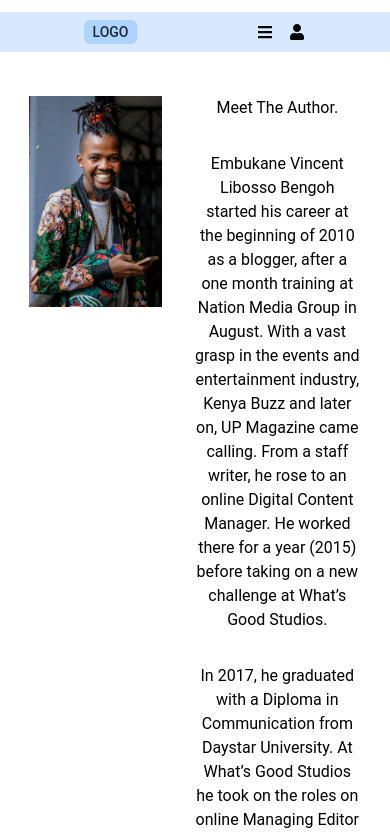
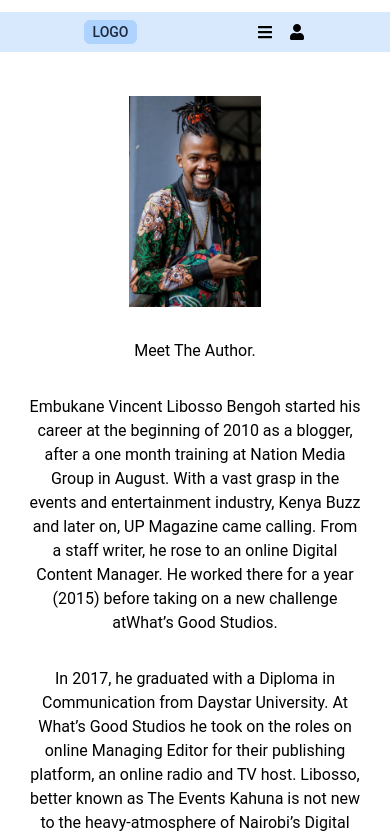
Before and after one commit to MatthewsRicky/travelapp, a Next.js app: page /about in a window 390 px wide. Shown: the top 834 px of the page. Built offline with nearby package versions, Linux system fonts and the light colour scheme.

Commit message:
Update About.tsx

```diff
--- a/components/About.tsx
+++ b/components/About.tsx
@@ -1,4 +1,5 @@
 import Image from "next/image";
+import Link from "next/link";
 import React from "react";
 import {
 	FaFacebookF,
@@ -21,24 +22,26 @@ const About = () => {
 
 	return (
 		<main className='relative flex flex-col justify-center mx-auto w-[85%] mt-24'>
-			<section className='flex gap-8'>
+			<section className='flex flex-col sm:flex-row gap-8'>
 				<Image
 					src='/about-libosso.webp'
 					alt='Libosso'
 					width={1000}
 					height={200}
-					className='w-[40%] h-[45%]'
+					className='w-[40%] h-[45%] flex justify-center items-center mx-auto'
 				/>
 				<article className='flex flex-col justify-center text-center items-center flex-wrap gap-8'>
 					<h1>Meet The Author.</h1>
 					<p>
 						Embukane Vincent Libosso Bengoh started his career at the beginning
-						of 2010 as a blogger, after a one month training at Nation Media
-						Group in August. With a vast grasp in the events and entertainment
-						industry, Kenya Buzz and later on, UP Magazine came calling. From a
-						staff writer, he rose to an online Digital Content Manager. He
-						worked there for a year (2015) before taking on a new challenge at
-						What’s Good Studios.
+						of 2010 as a blogger, after a one month training at{" "}
+						<Link href='/'>Nation Media Group</Link> in August. With a vast
+						grasp in the events and entertainment industry,{" "}
+						<Link href='/'>Kenya Buzz</Link> and later on,{" "}
+						<Link href='/'>UP Magazine</Link> came calling. From a staff writer,
+						he rose to an online Digital Content Manager. He worked there for a
+						year (2015) before taking on a new challenge at
+						<Link href='/'>What’s Good Studios.</Link>
 					</p>
 					<p>
 						In 2017, he graduated with a Diploma in Communication from Daystar
```
